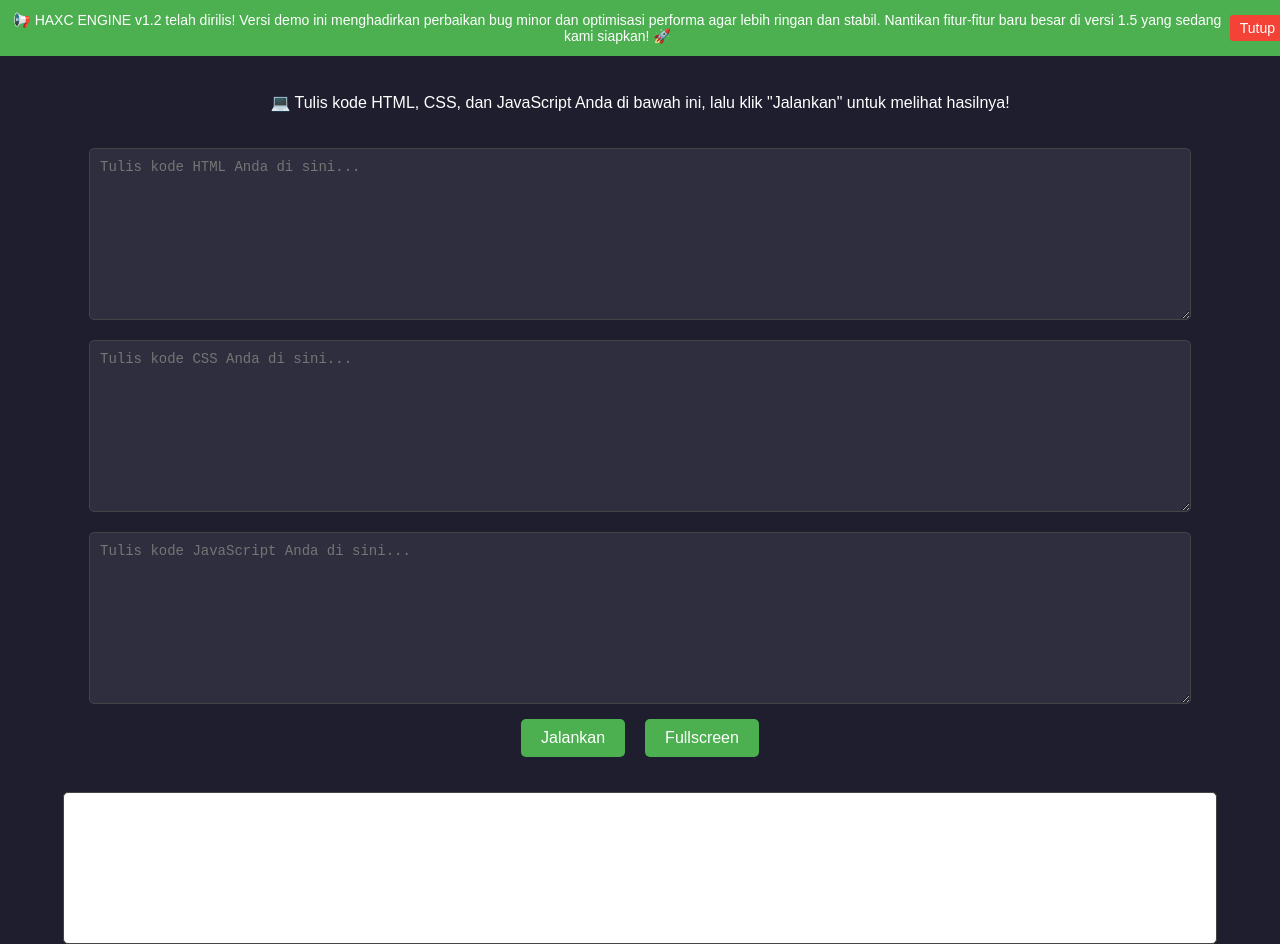
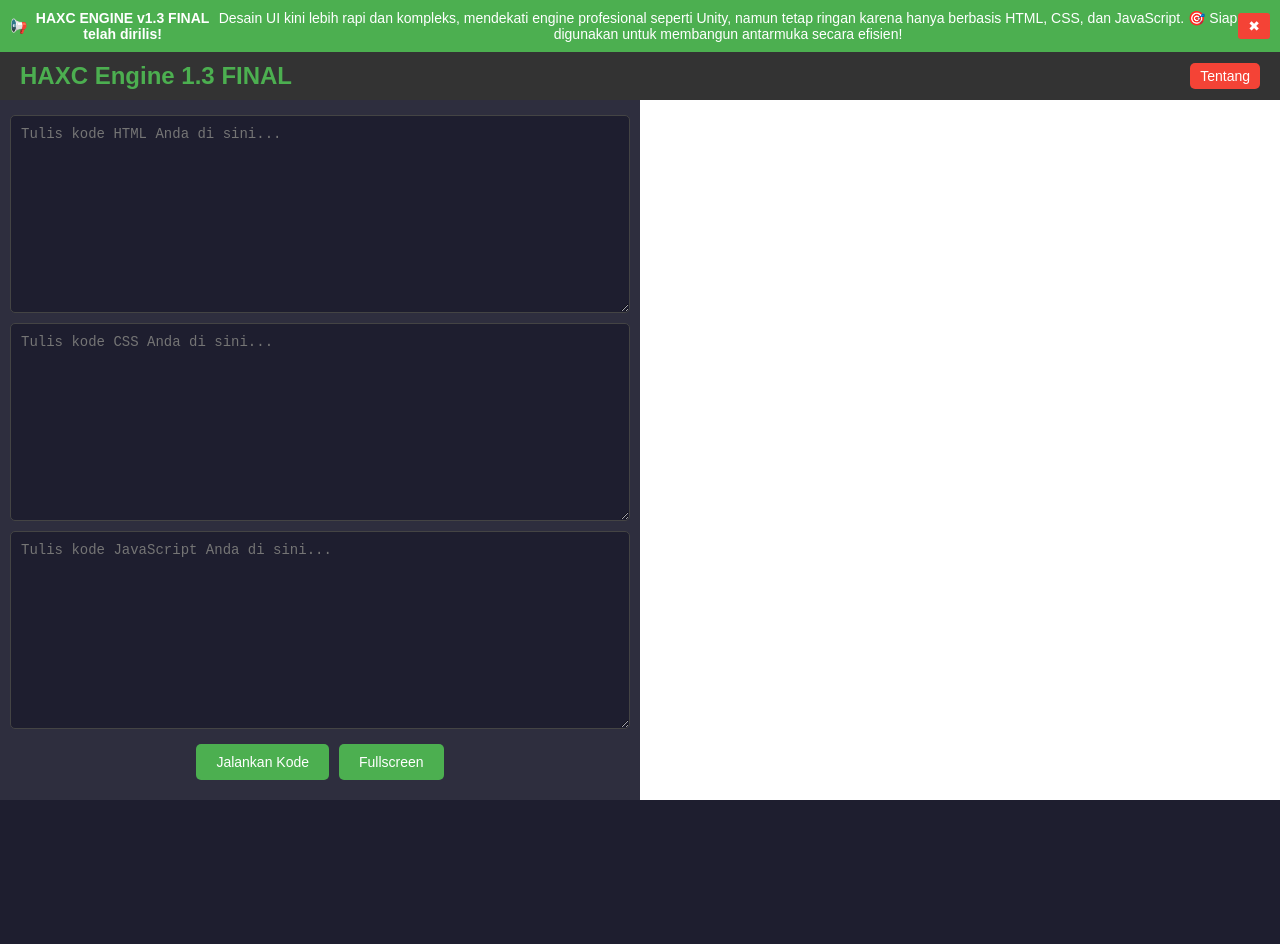
Before and after one commit to dev123dev33/HAXC-ENGINE, a plain HTML site: page index.html in a window 1280 px wide. After the commit the page ends 800 px from the top, so only its background shows below. Drawn offline with Linux system fonts and the light colour scheme.

Commit message:
Update index.html

```diff
--- a/index.html
+++ b/index.html
@@ -3,86 +3,60 @@
 <head>
   <meta charset="UTF-8">
   <meta name="viewport" content="width=device-width, initial-scale=1.0">
-  <title>HAXC Engine 1.2</title>
+  <title>HAXC Engine 1.3 FINAL</title>
   <style>
+    /* Global Styles */
     body {
+      margin: 0;
       font-family: Arial, sans-serif;
-      margin: 0;
-      padding: 0;
+      background: #1e1e2f;
+      color: #fff;
       display: flex;
       flex-direction: column;
+      height: 100vh;
+    }
+
+    /* Header */
+    header {
+      background: #333;
+      padding: 10px 20px;
+      display: flex;
+      justify-content: space-between;
       align-items: center;
-      justify-content: flex-start;
-      height: 100vh;
-      background: #1e1e2f;
+      box-shadow: 0 4px 6px rgba(0, 0, 0, 0.2);
+    }
+    header h1 {
+      margin: 0;
+      font-size: 1.5rem;
+      color: #4caf50;
+    }
+    header button {
+      background: #f44336;
       color: #fff;
-    }
-    h1 {
-      color: #4caf50;
-      margin: 20px 0;
-    }
-    .editor-container {
-      display: flex;
-      flex-direction: column;
-      align-items: center;
-      width: 100%;
-      max-width: 1200px;
-      margin: 10px auto;
-    }
-    textarea {
-      width: 90%;
-      height: 150px;
-      margin: 10px 0;
-      padding: 10px;
-      font-size: 14px;
-      border: 1px solid #444;
-      border-radius: 5px;
-      font-family: "Courier New", Courier, monospace;
-      background: #2e2e3e;
-      color: #fff;
-    }
-    iframe {
-      width: 90%;
-      height: 300px;
-      margin: 20px 0;
-      border: 1px solid #444;
-      border-radius: 5px;
-      background: #fff;
-    }
-    button {
-      padding: 10px 20px;
-      font-size: 16px;
-      color: #fff;
-      background: #4caf50;
       border: none;
+      padding: 5px 10px;
       border-radius: 5px;
       cursor: pointer;
-      margin: 5px;
     }
-    button:hover {
-      background: #45a049;
+    header button:hover {
+      background: #d32f2f;
     }
-    .button-container {
-      display: flex;
-      justify-content: center;
-      gap: 10px;
-    }
-    .notification {
-      position: fixed;
-      top: 0;
-      left: 0;
-      width: 100%;
+
+    /* Notification */
+    .notif-box {
       background: #4caf50;
       color: #fff;
       padding: 10px;
       text-align: center;
       font-size: 14px;
+      position: sticky;
+      top: 0;
       z-index: 1000;
       display: flex;
       justify-content: space-between;
       align-items: center;
     }
-    .notification button {
+    .notif-box button {
       background: #f44336;
       border: none;
       color: #fff;
@@ -91,45 +65,126 @@
       cursor: pointer;
       border-radius: 3px;
     }
-    .notification button:hover {
+    .notif-box button:hover {
       background: #d32f2f;
+    }
+
+    /* Main Layout */
+    .main-container {
+      display: flex;
+      flex: 1;
+      overflow: hidden;
+    }
+    .editor-container {
+      flex: 1;
+      display: flex;
+      flex-direction: column;
+      background: #2e2e3e;
+      padding: 10px;
+      overflow-y: auto;
+    }
+    .editor-container textarea {
+      flex: 1;
+      margin: 5px 0;
+      padding: 10px;
+      font-size: 14px;
+      border: 1px solid #444;
+      border-radius: 5px;
+      background: #1e1e2f;
+      color: #fff;
+      font-family: "Courier New", Courier, monospace;
+    }
+    .editor-container textarea:focus {
+      outline: 2px solid #4caf50;
+    }
+
+    /* Output Section */
+    .output-container {
+      flex: 1;
+      background: #fff;
+      display: flex;
+      flex-direction: column;
+      align-items: center;
+      justify-content: center;
+      padding: 10px;
+    }
+    .output-container iframe {
+      width: 100%;
+      height: 100%;
+      border: none;
+      border-radius: 5px;
+      background: #fff;
+    }
+
+    /* Buttons */
+    .button-container {
+      display: flex;
+      justify-content: center;
+      gap: 10px;
+      margin: 10px 0;
+    }
+    button {
+      padding: 10px 20px;
+      font-size: 14px;
+      color: #fff;
+      background: #4caf50;
+      border: none;
+      border-radius: 5px;
+      cursor: pointer;
+      transition: background 0.3s ease;
+    }
+    button:hover {
+      background: #45a049;
     }
   </style>
 </head>
 <body>
   <!-- Notifikasi -->
-  <div class="notification" id="notification">
-    📢 HAXC ENGINE v1.2 telah dirilis! Versi demo ini menghadirkan perbaikan bug minor dan optimisasi performa agar lebih ringan dan stabil. Nantikan fitur-fitur baru besar di versi 1.5 yang sedang kami siapkan! 🚀
-    <button id="closeNotification">Tutup</button>
+  <div class="notif-box">
+    📢 <strong>HAXC ENGINE v1.3 FINAL telah dirilis!</strong>
+    Desain UI kini lebih rapi dan kompleks, mendekati engine profesional seperti Unity, namun tetap ringan karena hanya berbasis HTML, CSS, dan JavaScript.
+    🎯 Siap digunakan untuk membangun antarmuka secara efisien!
+    <button onclick="this.parentElement.style.display='none'">✖</button>
   </div>
 
-  <h1>HAXC Engine 1.2</h1>
-  <p>💻 Tulis kode HTML, CSS, dan JavaScript Anda di bawah ini, lalu klik "Jalankan" untuk melihat hasilnya!</p>
+  <!-- Header -->
+  <header>
+    <h1>HAXC Engine 1.3 FINAL</h1>
+    <button onclick="alert('Tentang HAXC Engine v1.3')">Tentang</button>
+  </header>
 
+  <!-- Main Layout -->
+  <div class="main-container">
+    <!-- Editor Section -->
     <div class="editor-container">
       <textarea id="htmlEditor" placeholder="Tulis kode HTML Anda di sini..."></textarea>
       <textarea id="cssEditor" placeholder="Tulis kode CSS Anda di sini..."></textarea>
       <textarea id="jsEditor" placeholder="Tulis kode JavaScript Anda di sini..."></textarea>
       <div class="button-container">
-      <button id="runCode">Jalankan</button>
+        <button id="runCode">Jalankan Kode</button>
         <button id="fullscreenMode">Fullscreen</button>
       </div>
     </div>
 
+    <!-- Output Section -->
+    <div class="output-container">
       <iframe id="outputFrame"></iframe>
+    </div>
+  </div>
 
   <script>
+    const htmlEditor = document.getElementById("htmlEditor");
+    const cssEditor = document.getElementById("cssEditor");
+    const jsEditor = document.getElementById("jsEditor");
+    const outputFrame = document.getElementById("outputFrame");
     const runCodeButton = document.getElementById("runCode");
     const fullscreenButton = document.getElementById("fullscreenMode");
-    const outputFrame = document.getElementById("outputFrame");
-    const notification = document.getElementById("notification");
-    const closeNotification = document.getElementById("closeNotification");
 
-    // Fungsi untuk menjalankan kode
-    runCodeButton.addEventListener("click", function () {
-      const htmlCode = document.getElementById("htmlEditor").value;
-      const cssCode = document.getElementById("cssEditor").value;
-      const jsCode = document.getElementById("jsEditor").value;
+    // Fungsi untuk memperbarui output secara manual
+    function updateOutput() {
+      const htmlCode = htmlEditor.value;
+      const cssCode = cssEditor.value;
+      const jsCode = jsEditor.value;
 
       const completeCode = `
         <!DOCTYPE html>
@@ -146,9 +201,8 @@
         </html>
       `;
 
-      // Tampilkan kode di iframe
       outputFrame.srcdoc = completeCode;
-    });
+    }
 
     // Fungsi untuk mode fullscreen
     fullscreenButton.addEventListener("click", function () {
@@ -163,10 +217,13 @@
       }
     });
 
-    // Fungsi untuk menutup notifikasi
-    closeNotification.addEventListener("click", function () {
-      notification.style.display = "none";
-    });
+    // Event listener untuk tombol "Jalankan Kode"
+    runCodeButton.addEventListener("click", updateOutput);
+
+    // Event listeners untuk real-time preview
+    htmlEditor.addEventListener("input", updateOutput);
+    cssEditor.addEventListener("input", updateOutput);
+    jsEditor.addEventListener("input", updateOutput);
   </script>
 </body>
 </html>
```
Lines whose indentation alone changed are shown as unchanged.
